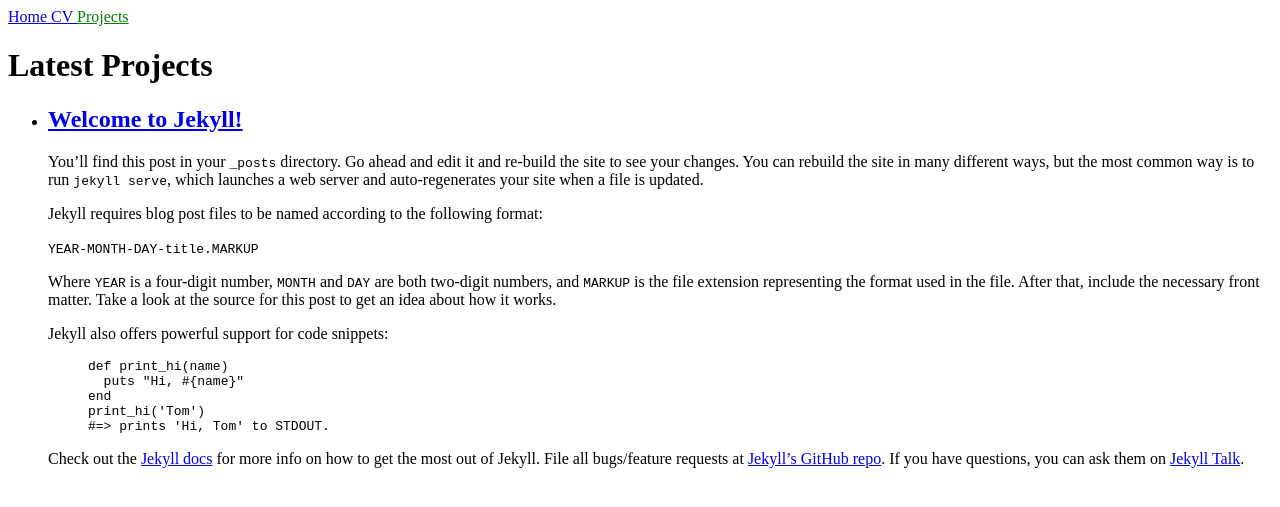
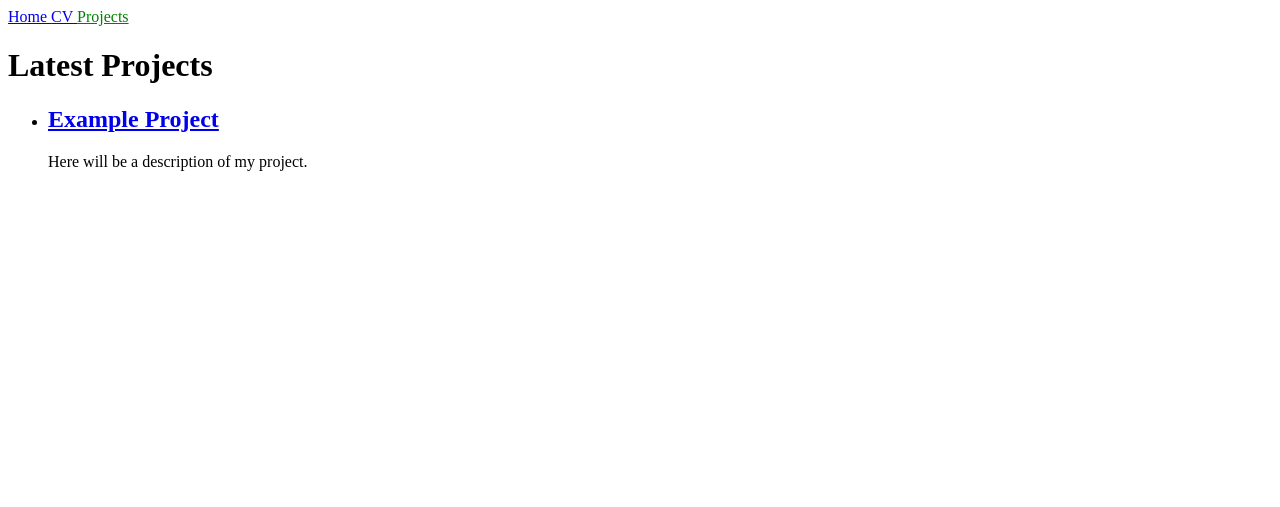
Before and after one commit to zacharesmer/zacharesmer.github.io, a Jekyll site: the page built from projects.html, in a window 1280 px wide. Shown: the top 507 px of the page. Built offline with Jekyll 4.4.1, drawn with Linux system fonts in a browser that asks for light colours.

Commit message:
replace jekyll example post

```diff
--- a/_posts/2021-09-30-welcome-to-jekyll.markdown
+++ /dev/null
@@ -1,29 +0,0 @@
----
-layout: post
-title:  "Welcome to Jekyll!"
-date:   2021-09-30 23:24:52 -0400
-categories: jekyll update
----
-You’ll find this post in your `_posts` directory. Go ahead and edit it and re-build the site to see your changes. You can rebuild the site in many different ways, but the most common way is to run `jekyll serve`, which launches a web server and auto-regenerates your site when a file is updated.
-
-Jekyll requires blog post files to be named according to the following format:
-
-`YEAR-MONTH-DAY-title.MARKUP`
-
-Where `YEAR` is a four-digit number, `MONTH` and `DAY` are both two-digit numbers, and `MARKUP` is the file extension representing the format used in the file. After that, include the necessary front matter. Take a look at the source for this post to get an idea about how it works.
-
-Jekyll also offers powerful support for code snippets:
-
-{% highlight ruby %}
-def print_hi(name)
-  puts "Hi, #{name}"
-end
-print_hi('Tom')
-#=> prints 'Hi, Tom' to STDOUT.
-{% endhighlight %}
-
-Check out the [Jekyll docs][jekyll-docs] for more info on how to get the most out of Jekyll. File all bugs/feature requests at [Jekyll’s GitHub repo][jekyll-gh]. If you have questions, you can ask them on [Jekyll Talk][jekyll-talk].
-
-[jekyll-docs]: https://jekyllrb.com/docs/home
-[jekyll-gh]:   https://github.com/jekyll/jekyll
-[jekyll-talk]: https://talk.jekyllrb.com/
--- /dev/null
+++ b/_posts/2021-10-16-example-project.markdown
@@ -0,0 +1,8 @@
+---
+layout: post
+title:  "Example Project"
+date:   2021-10-16 23:24:52 -0400
+categories: example
+---
+
+Here will be a description of my project.
--- a/_sass/main.scss
+++ b/_sass/main.scss
@@ -1,3 +1,7 @@
+html {
+
+}
+
 .current {
   color: green;
 }
```
Also changed, not shown: 1 other file.
